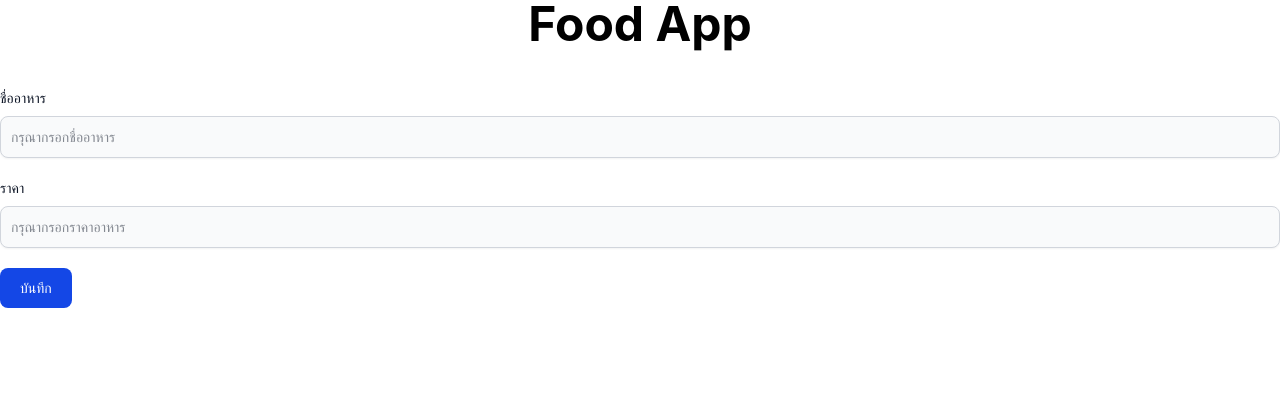
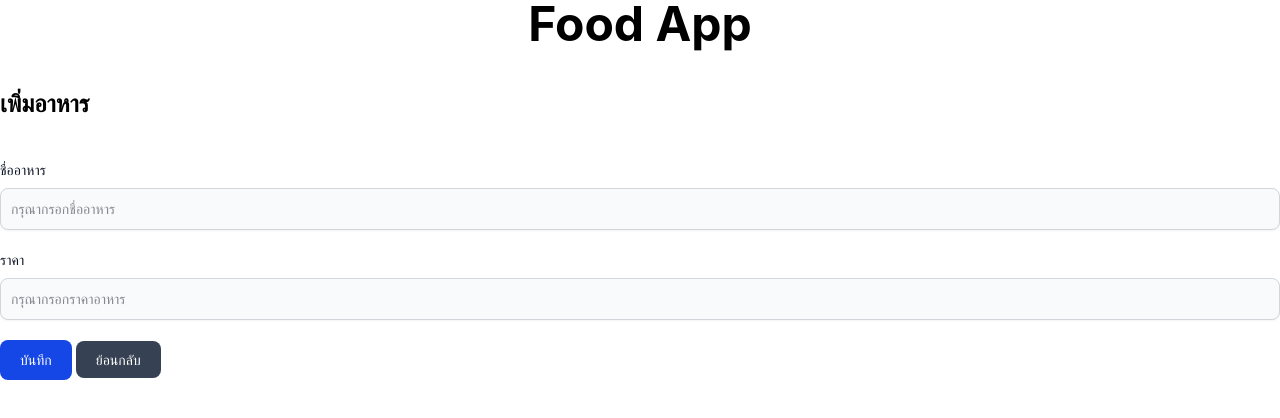
Before and after one commit to teebin2019/food-app, a React (Vite) app: page /add in a window 1280 px wide. Shown: the top 418 px of the page. Built offline with nearby package versions, Linux system fonts and the light colour scheme.

Commit message:
update Create

```diff
--- a/src/Create.tsx
+++ b/src/Create.tsx
@@ -1,3 +1,5 @@
+import { NavLink } from "react-router";
+
 function Create() {
   return (
     <>
@@ -5,6 +7,10 @@ function Create() {
         <div className="space-y-10">
           <div>
             <h1 className="text-5xl font-bold text-center">Food App</h1>
+          </div>
+
+          <div>
+            <p className="text-2xl font-bold ">เพิ่มอาหาร</p>
           </div>
           <div>
             <form className="max-w-full mx-auto">
@@ -40,10 +46,17 @@ function Create() {
               </div>
               <button
                 type="submit"
-                className="text-white bg-blue-700 hover:bg-blue-800 focus:ring-4 focus:outline-none focus:ring-blue-300 font-medium rounded-lg text-sm px-5 py-2.5 text-center dark:bg-blue-600 dark:hover:bg-blue-700 dark:focus:ring-blue-800"
+                className="text-white bg-blue-700 hover:bg-blue-800 focus:ring-4 focus:outline-none focus:ring-blue-300 font-medium rounded-lg text-sm px-5 py-2.5 text-center dark:bg-blue-600 dark:hover:bg-blue-700 dark:focus:ring-blue-800 mr-1"
               >
                 บันทึก
               </button>
+              <NavLink
+                to="/"
+                className="text-white bg-gray-700 hover:bg-gray-800 focus:ring-4 focus:outline-none focus:ring-gray-300 font-medium rounded-lg text-sm px-5 py-2.5 text-center dark:bg-gray-600 dark:hover:bg-gray-700 dark:focus:ring-gray-800"
+                end
+              >
+                ย้อนกลับ
+              </NavLink>
             </form>
           </div>
         </div>
```
